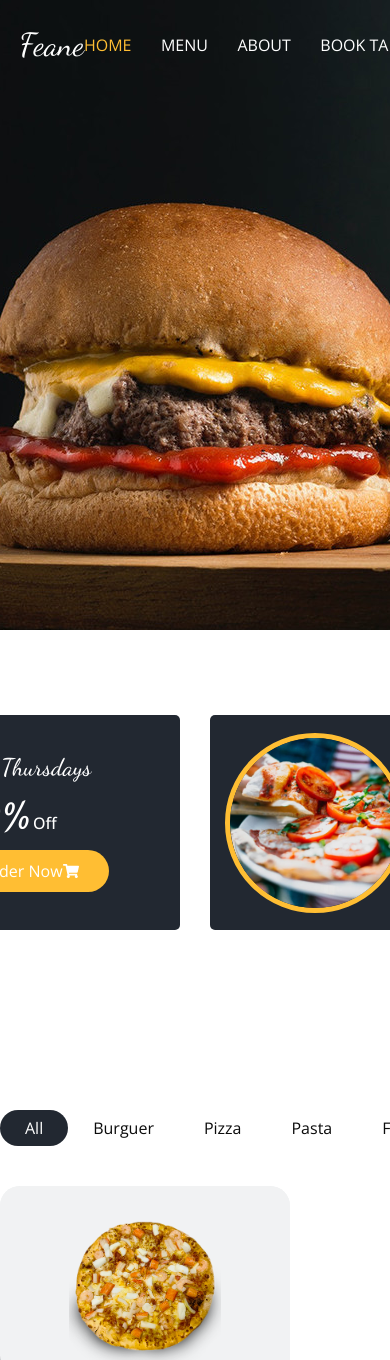
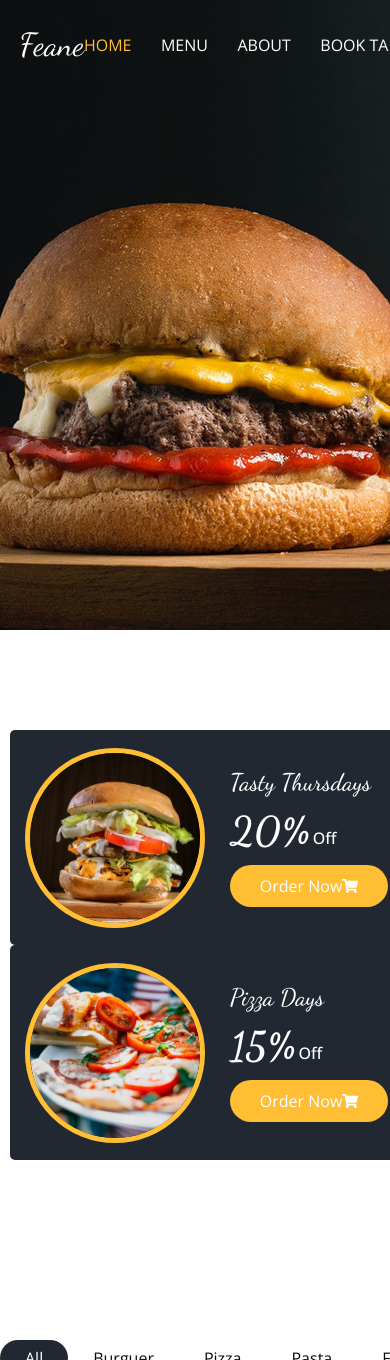
Before and after one commit to BrunoSilvaFaria/feane, a React (Vite) app: page / in a window 390 px wide. Shown: the top 1360 px of the page. Built offline with nearby package versions, Linux system fonts and the light colour scheme.

Commit message:
feat: responsividade nos cards de promoção

```diff
--- a/src/pages/Home/styles.js
+++ b/src/pages/Home/styles.js
@@ -1,9 +1,12 @@
 import { styled } from "styled-components";
 import { displayFlex } from "../../components/styles";
 export const Discount = styled.section`
-  ${displayFlex};
-  justify-content: center;
-  align-items: flex-end;
+  @media (min-width: 766px){
+    ${displayFlex};
+    justify-content: center;
+    align-items: flex-end;
+  }
   gap: 30px;
-  height: 300px;
+  width: 95%;
+  margin: 100px auto;
 `;
```
